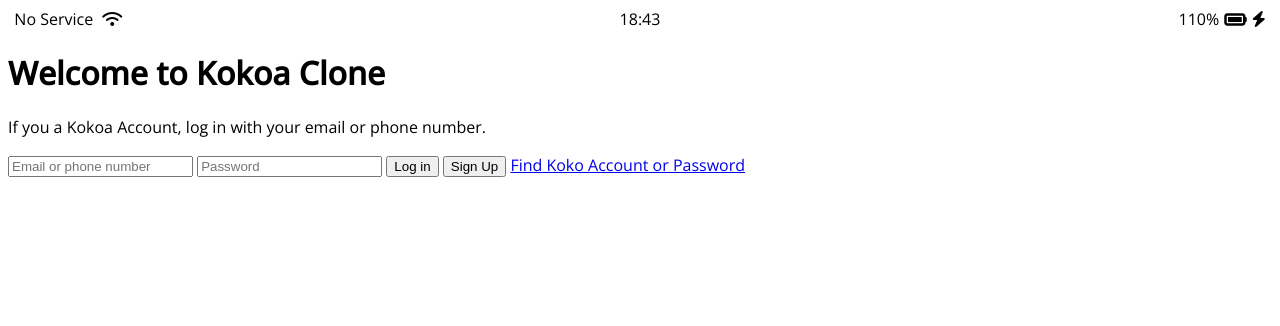
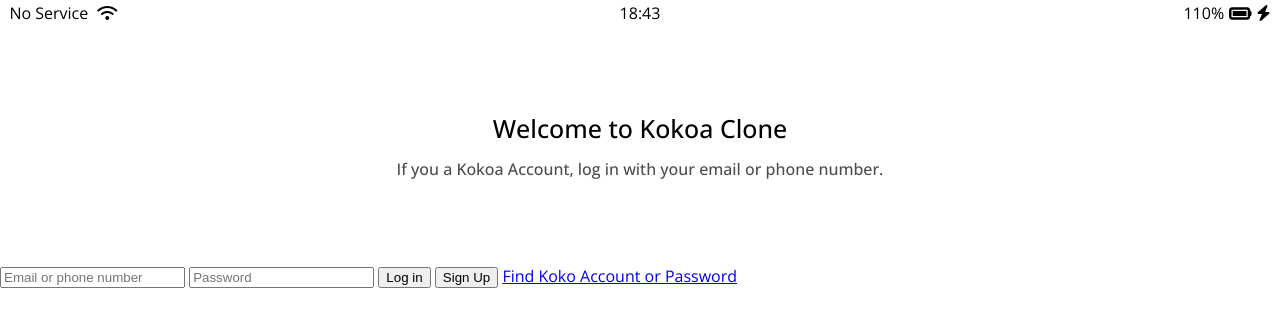
Before and after one commit to RoJaebl/kokoa-clone-2022, a plain HTML site: page index.html in a window 1280 px wide. Drawn offline with nearby package versions, Linux system fonts and the light colour scheme.

Commit message:
#6.6 Kokoa Clone

```diff
--- /dev/null
+++ b/css/reset.css
@@ -0,0 +1,129 @@
+/* http://meyerweb.com/eric/tools/css/reset/
+   v2.0 | 20110126
+   License: none (public domain)
+*/
+
+html,
+body,
+div,
+span,
+applet,
+object,
+iframe,
+h1,
+h2,
+h3,
+h4,
+h5,
+h6,
+p,
+blockquote,
+pre,
+a,
+abbr,
+acronym,
+address,
+big,
+cite,
+code,
+del,
+dfn,
+em,
+img,
+ins,
+kbd,
+q,
+s,
+samp,
+small,
+strike,
+strong,
+sub,
+sup,
+tt,
+var,
+b,
+u,
+i,
+center,
+dl,
+dt,
+dd,
+ol,
+ul,
+li,
+fieldset,
+form,
+label,
+legend,
+table,
+caption,
+tbody,
+tfoot,
+thead,
+tr,
+th,
+td,
+article,
+aside,
+canvas,
+details,
+embed,
+figure,
+figcaption,
+footer,
+header,
+hgroup,
+menu,
+nav,
+output,
+ruby,
+section,
+summary,
+time,
+mark,
+audio,
+video {
+  margin: 0;
+  padding: 0;
+  border: 0;
+  font-size: 100%;
+  font: inherit;
+  vertical-align: baseline;
+}
+/* HTML5 display-role reset for older browsers */
+article,
+aside,
+details,
+figcaption,
+figure,
+footer,
+header,
+hgroup,
+menu,
+nav,
+section {
+  display: block;
+}
+body {
+  line-height: 1;
+}
+ol,
+ul {
+  list-style: none;
+}
+blockquote,
+q {
+  quotes: none;
+}
+blockquote:before,
+blockquote:after,
+q:before,
+q:after {
+  content: "";
+  content: none;
+}
+table {
+  border-collapse: collapse;
+  border-spacing: 0;
+}
--- /dev/null
+++ b/css/status-bar.css
@@ -0,0 +1,23 @@
+.status-bar {
+  display: flex;
+  justify-content: center;
+  padding: 5px 3px;
+}
+.status-bar__column {
+  width: 33%;
+}
+.status-bar__column:first-child span {
+  margin-right: 5px;
+}
+.status-bar__column:nth-child(2) {
+  display: flex;
+  justify-content: center;
+}
+.status-bar__column:last-child {
+  display: flex;
+  justify-content: flex-end;
+  align-items: center;
+}
+.status-bar__column .fa-battery-full {
+  margin: 0px 5px;
+}
--- a/css/styles.css
+++ b/css/styles.css
@@ -1,27 +1,23 @@
 @import url("https://fonts.googleapis.com/css2?family=Open+Sans:wght@400;500&display=swap");
+@import "reset.css";
+@import "status-bar.css";
 body {
   font-family: "Open Sans", sans-serif;
 }
 
-.status-bar {
+.welcome-header {
+  margin: 90px 0px;
+  text-align: center;
   display: flex;
-  justify-content: center;
+  flex-direction: column;
+  align-items: center;
+  font-weight: 500;
 }
-.status-bar__column {
-  width: 33%;
+.welcome-header__title {
+  margin-bottom: 20px;
+  font-size: 25px;
 }
-.status-bar__column:first-child span {
-  margin-right: 5px;
+.welcome-header__text {
+  width: 45%;
+  opacity: 0.7;
 }
-.status-bar__column:nth-child(2) {
-  display: flex;
-  justify-content: center;
-}
-.status-bar__column:last-child {
-  display: flex;
-  justify-content: flex-end;
-  align-items: center;
-}
-.status-bar__column .fa-battery-full {
-  margin: 0px 5px;
-}
```
